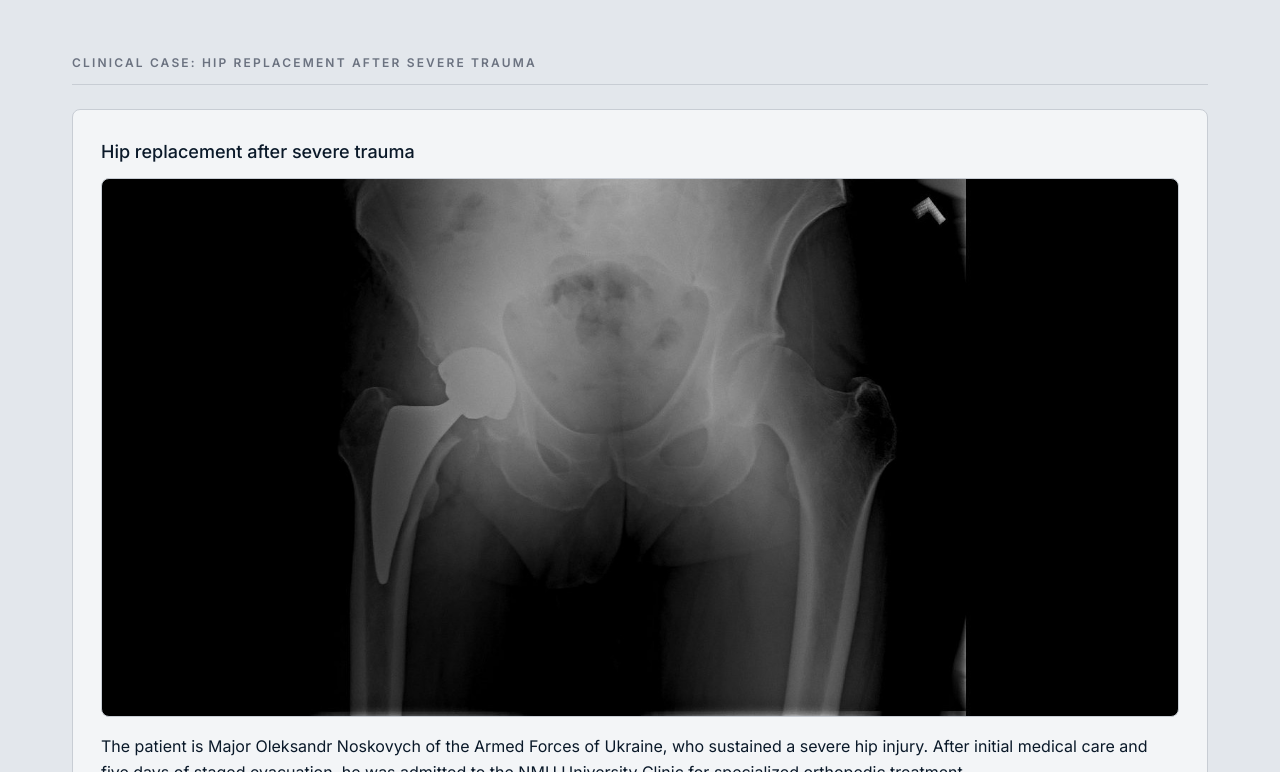
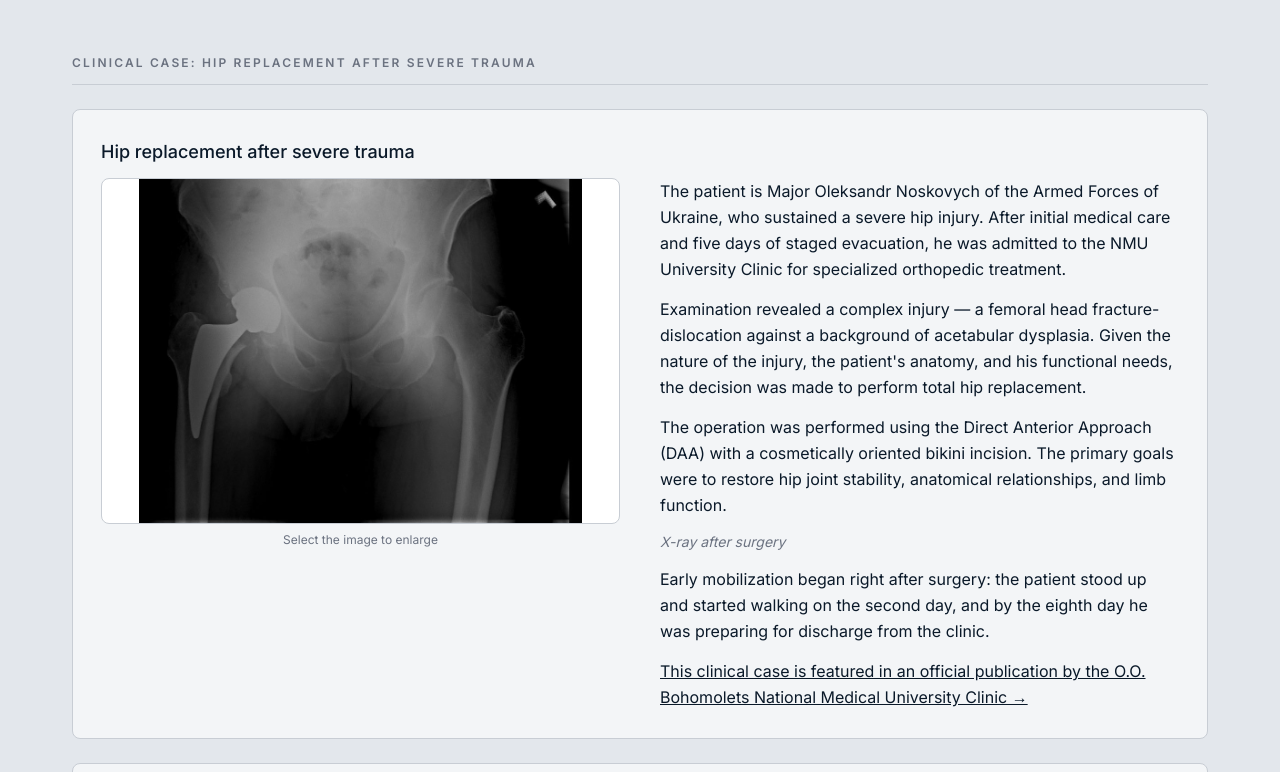
Before and after one commit to meredian18-dot/travmatolog-in-ua, a Next.js app: page /en/treatments/hip-replacement in a window 1280 px wide. Shown: the part 4108-4880 px from the top of the page. Built offline with nearby package versions, Linux system fonts and the light colour scheme.

Commit message:
Present THA clinical radiograph beside case description in visual layout 3

```diff
--- a/app/[lang]/treatments/[slug]/page.tsx
+++ b/app/[lang]/treatments/[slug]/page.tsx
@@ -278,12 +278,29 @@ function RichDetail({
               }
 
               const block = group.block;
+              const caseLayout = slug === "hip-replacement" && !!block.caseImages?.length;
               return (
                 <div key={i} className="mt-6 rounded-[8px] border border-hairline bg-cream/60 p-6 lg:p-7">
                   {block.heading && (
                     <h3 className="font-sans font-medium text-ink text-lg mb-3">{block.heading}</h3>
                   )}
-                  {block.diagram ? (
+                  {caseLayout ? (
+                    <div className="grid grid-cols-1 lg:grid-cols-2 gap-7 lg:gap-10 items-start">
+                      <div className="min-w-0">
+                        <ImageLightbox
+                          images={block.caseImages!.map((img) => `${BASE}/directions/${img}`)}
+                          className="grid grid-cols-1"
+                          aspect="aspect-[3/2]"
+                          fit="contain"
+                          letterboxBg="bg-white"
+                        />
+                        <p className="text-center text-xs text-ink-muted mt-2">{zoomHint[lang]}</p>
+                      </div>
+                      <div className="space-y-3.5 text-ink leading-relaxed min-w-0">
+                        <BlockBody block={{ ...block, caseImages: [] }} />
+                      </div>
+                    </div>
+                  ) : block.diagram ? (
                     <div className="grid grid-cols-1 lg:grid-cols-2 gap-7 lg:gap-10 items-start">
                       <div className="min-w-0">
                         <ImageLightbox
```
